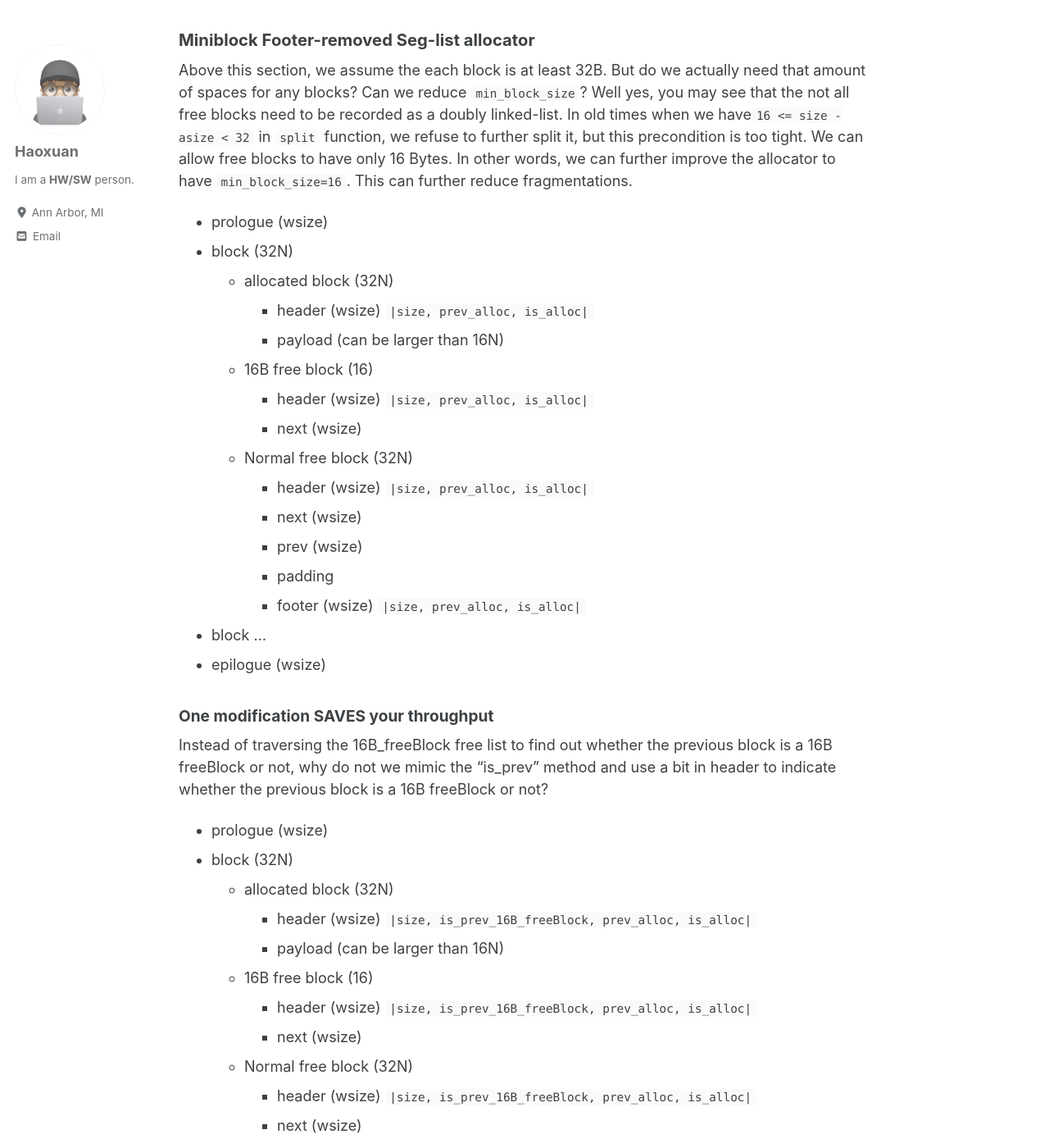
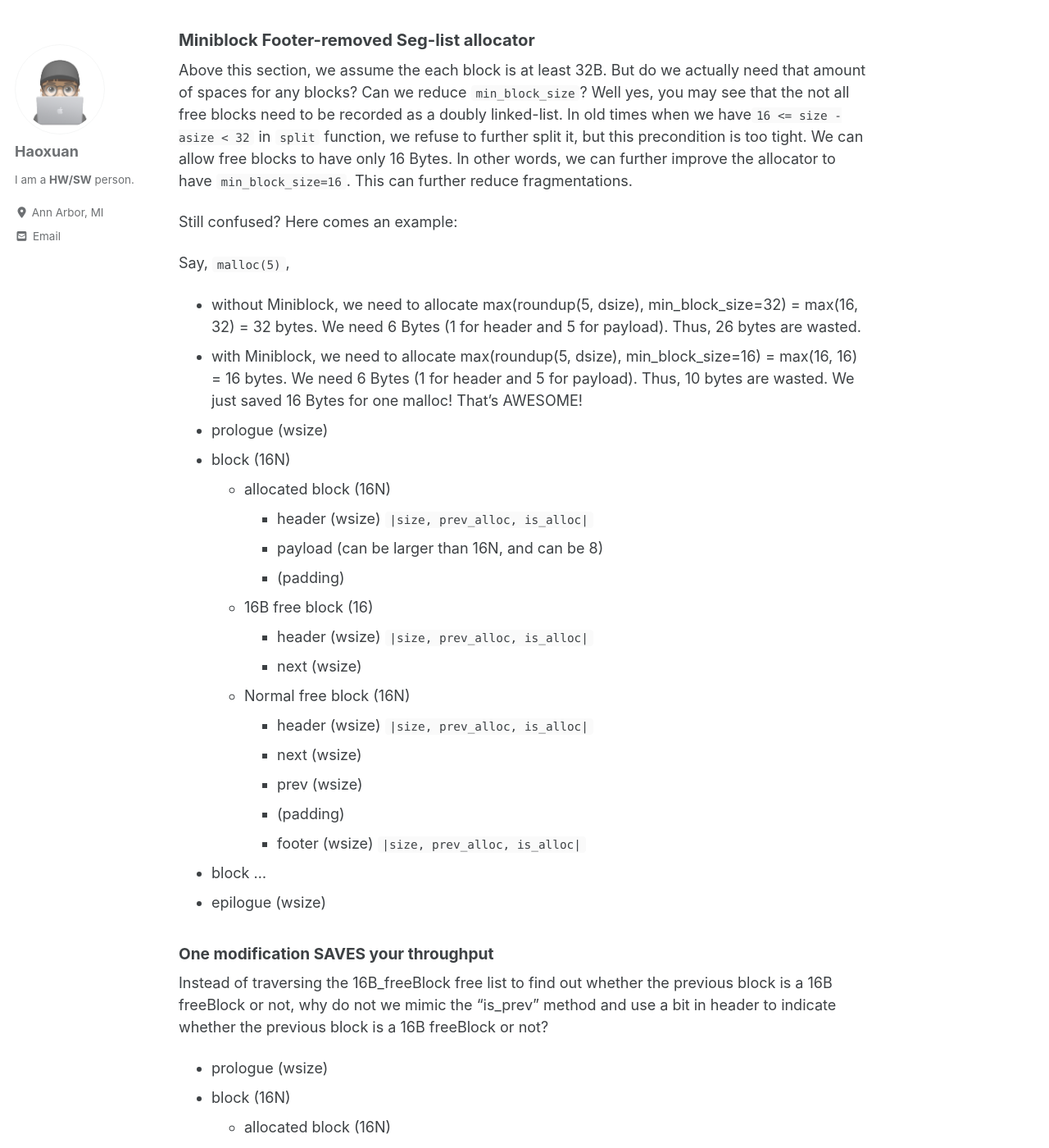
Before and after one commit to hxzhu9819/homepage, a Jekyll site: the page built from _posts/2020-10-30-Malloclab-Reflections.md, in a window 1280 px wide and 1400 px high, scrolled down 6636 px. Shown: the whole window at 82% size. Built offline with Jekyll 4.4.1, drawn with Linux system fonts in a browser that asks for light colours; cached includes are drawn as plain includes; nearby versions of some CDN libraries; some of the changed text lies outside the part shown.

Commit message:
malloclab init commit

```diff
--- a/_posts/2020-10-30-Malloclab-Reflections.md
+++ b/_posts/2020-10-30-Malloclab-Reflections.md
@@ -197,7 +197,7 @@ After a second look, we may find out that the footer for allocated blocks are us
     * header (wsize) `|size, prev_alloc, is_alloc|`
     * next   (wsize)
     * prev   (wsize)
-    * padding
+    * (padding)
     * footer (wsize) `|size, prev_alloc, is_alloc|`
 * block ...
 * epilogue (wsize)
@@ -209,19 +209,27 @@ After a second look, we may find out that the footer for allocated blocks are us
 ### Miniblock Footer-removed Seg-list allocator
 Above this section, we assume the each block is at least 32B. But do we actually need that amount of spaces for any blocks? Can we reduce `min_block_size`?
 Well yes, you may see that the not all free blocks need to be recorded as a doubly linked-list. In old times when we have`16 <= size - asize < 32` in `split` function, we refuse to further split it, but this precondition is too tight. We can allow free blocks to have only 16 Bytes. In other words, we can further improve the allocator to have `min_block_size=16`. This can further reduce fragmentations.
+
+Still confused? Here comes an example:
+
+Say, `malloc(5)`,
+* without Miniblock, we need to allocate max(roundup(5, dsize), min_block_size=32) = max(16, 32) = 32 bytes. We need 6 Bytes (1 for header and 5 for payload). Thus, 26 bytes are wasted.
+* with Miniblock, we need to allocate max(roundup(5, dsize), min_block_size=16) = max(16, 16) = 16 bytes. We need 6 Bytes (1 for header and 5 for payload). Thus, 10 bytes are wasted.
+We just saved 16 Bytes for one malloc! That's AWESOME!
 * prologue (wsize)
-* block (32N)
-  * allocated block (32N)
+* block (16N)
+  * allocated block (16N)
     * header (wsize) `|size, prev_alloc, is_alloc|`
-    * payload (can be larger than 16N)
+    * payload (can be larger than 16N, and can be 8)
+    * (padding)
   * 16B free block (16)
     * header (wsize) `|size, prev_alloc, is_alloc|`
     * next   (wsize)
-  * Normal free block (32N)
+  * Normal free block (16N)
     * header (wsize) `|size, prev_alloc, is_alloc|`
     * next   (wsize)
     * prev   (wsize)
-    * padding
+    * (padding)
     * footer (wsize) `|size, prev_alloc, is_alloc|`
 * block ...
 * epilogue (wsize)
@@ -230,18 +238,19 @@ Well yes, you may see that the not all free blocks need to be recorded as a doub
 Instead of traversing the 16B_freeBlock free list to find out whether the previous block is a 16B freeBlock or not, why do not we mimic the "is_prev" method and use a bit in header to indicate whether the previous block is a 16B freeBlock or not?
 
 * prologue (wsize)
-* block (32N)
-  * allocated block (32N)
+* block (16N)
+  * allocated block (16N)
     * header (wsize) `|size, is_prev_16B_freeBlock, prev_alloc, is_alloc|`
-    * payload (can be larger than 16N)
+    * payload
+    * (padding)
   * 16B free block (16)
     * header (wsize) `|size, is_prev_16B_freeBlock, prev_alloc, is_alloc|`
     * next   (wsize)
-  * Normal free block (32N)
+  * Normal free block (16N)
     * header (wsize) `|size, is_prev_16B_freeBlock, prev_alloc, is_alloc|`
     * next   (wsize)
     * prev   (wsize)
-    * padding
+    * (padding)
     * footer (wsize) `|size, is_prev_16B_freeBlock, prev_alloc, is_alloc|`
 * block ...
 * epilogue (wsize)
```
